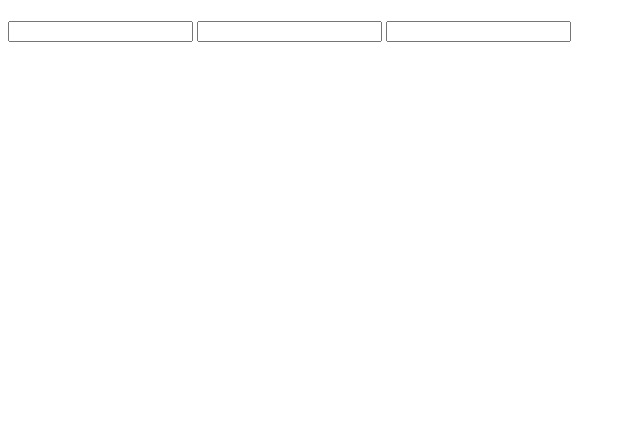
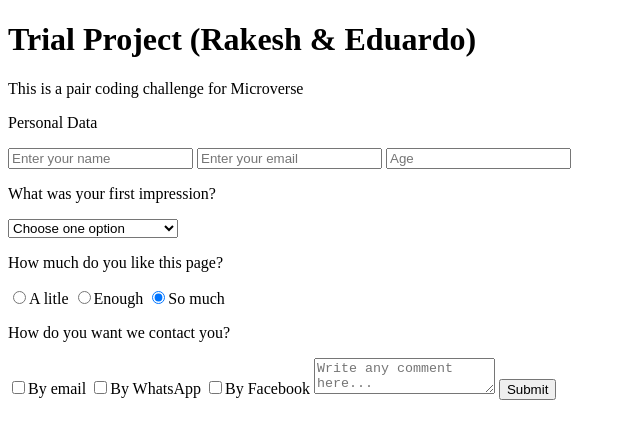
Before and after one commit to crinsbul/RakeshEduardoRepo, a plain HTML site: page index.html in a window 1280 px wide. Shown: the whole page, without its empty margins (0-640 px from the left). Drawn offline with Linux system fonts and the light colour scheme.

Commit message:
16 steps completed

```diff
--- a/index.html
+++ b/index.html
@@ -1,16 +1,34 @@
 <!DOCTYPE html>
 <html>
     <head>
-
+        <link rel="stylesheet" href="styles.css">
     </head>
     <body>
 
-        <h1 id="title"></h1>
-        <p id = "description"></p>
+        <h1 id="title">Trial Project (Rakesh & Eduardo)</h1>
+        <p id = "description">This is a pair coding challenge for Microverse</p>
     <form id="survey-form">
-        <input id="name" type="text"></input>
-        <input id ="email"></input>
-        <input id="number"></input>
+        <p>Personal Data</p>
+        <label id="name-label"><input id="name" type="text" placeholder= "Enter your name"></input></label>
+        <label id="email-label"><input id ="email" type="email" placeholder= "Enter your email"></input></label>
+        <label id="number-label"><input id="number" min=18 max=100 placeholder="Age"></input></label>
+        <p>What was your first impression?</p>
+        <select id="dropdown">
+            <option>Choose one option</option>
+            <option>It could be better</option>
+            <option>I like it</option>
+            <option>This form blows my mind</option>
+        </select>
+        <p>How much do you like this page?</p>
+        <label><input type="radio" name="name">A litle</input></label>
+        <label><input type="radio" name="name">Enough</input></label>
+        <label><input type="radio" name="name" checked>So much</input></label>
+        <p>How do you want we contact you?</p>
+        <input type="checkbox" value=1>By email</input>
+        <input type="checkbox" value=2>By WhatsApp</input>
+        <input type="checkbox" value=3>By Facebook</input>
+        <textarea placeholder="Write any comment here..."></textarea>
+        <input id="submit" type="submit" value="Submit"></ipunt>
     </form>
 
 
```
